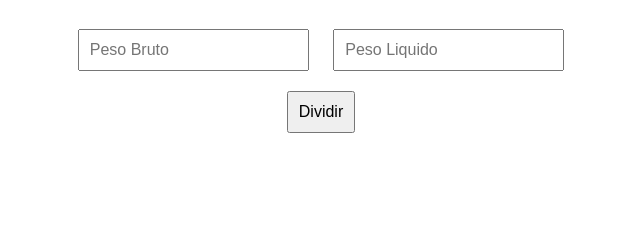
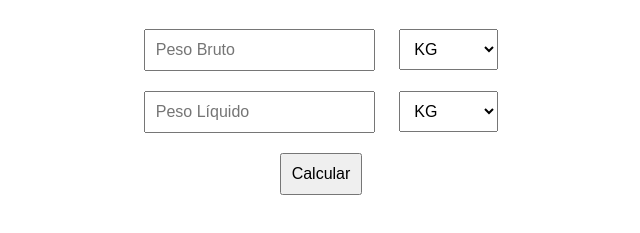
Before and after one commit to CycleWs/spotify-clone, a plain HTML site: page index.html in a window 1280 px wide. Shown: the part 119-352 px from the top of the page, without its empty margins (319-959 px from the left). Drawn offline with Linux system fonts and the light colour scheme.

Commit message:
Update index.html

```diff
--- a/index.html
+++ b/index.html
@@ -12,6 +12,7 @@
         }
 
         input,
+        select,
         button {
             padding: 10px;
             margin: 10px;
@@ -29,17 +30,51 @@
 
     <h1>Fator de Correção</h1>
 
-    <input type="number" id="numero1" placeholder="Peso Bruto">
-    <input type="number" id="numero2" placeholder="Peso Liquido">
-    <br>
-    <button onclick="calcularDivisao()">Dividir</button>
+    <div>
+        <input type="number" id="numero1" placeholder="Peso Bruto">
+        <select id="unidade1">
+            <option value="kg">KG</option>
+            <option value="g">Gramas</option>
+            <option value="l">Litros</option>
+            <option value="ml">ML</option>
+        </select>
+    </div>
+
+    <div>
+        <input type="number" id="numero2" placeholder="Peso Líquido">
+        <select id="unidade2">
+            <option value="kg">KG</option>
+            <option value="g">Gramas</option>
+            <option value="l">Litros</option>
+            <option value="ml">ML</option>
+        </select>
+    </div>
+
+    <button onclick="calcularDivisao()">Calcular</button>
 
     <div id="resultado"></div>
 
     <script>
+        function converterParaGramasOuML(valor, unidade) {
+            switch (unidade) {
+                case "kg":
+                    return valor * 1000;
+                case "g":
+                    return valor;
+                case "l":
+                    return valor * 1000;
+                case "ml":
+                    return valor;
+                default:
+                    return valor;
+            }
+        }
+
         function calcularDivisao() {
             const num1 = parseFloat(document.getElementById("numero1").value);
             const num2 = parseFloat(document.getElementById("numero2").value);
+            const unidade1 = document.getElementById("unidade1").value;
+            const unidade2 = document.getElementById("unidade2").value;
             const resultadoDiv = document.getElementById("resultado");
 
             if (isNaN(num1) || isNaN(num2)) {
@@ -52,8 +87,12 @@
                 return;
             }
 
-            const resultado = num1 / num2;
-            resultadoDiv.innerText = `Fator de Correção: ${resultado}`;
+            // Converte ambos os valores para gramas ou mililitros
+            const valor1Convertido = converterParaGramasOuML(num1, unidade1);
+            const valor2Convertido = converterParaGramasOuML(num2, unidade2);
+
+            const resultado = valor1Convertido / valor2Convertido;
+            resultadoDiv.innerText = `Fator de Correção: ${resultado.toFixed(2)}`;
         }
     </script>
 
```
